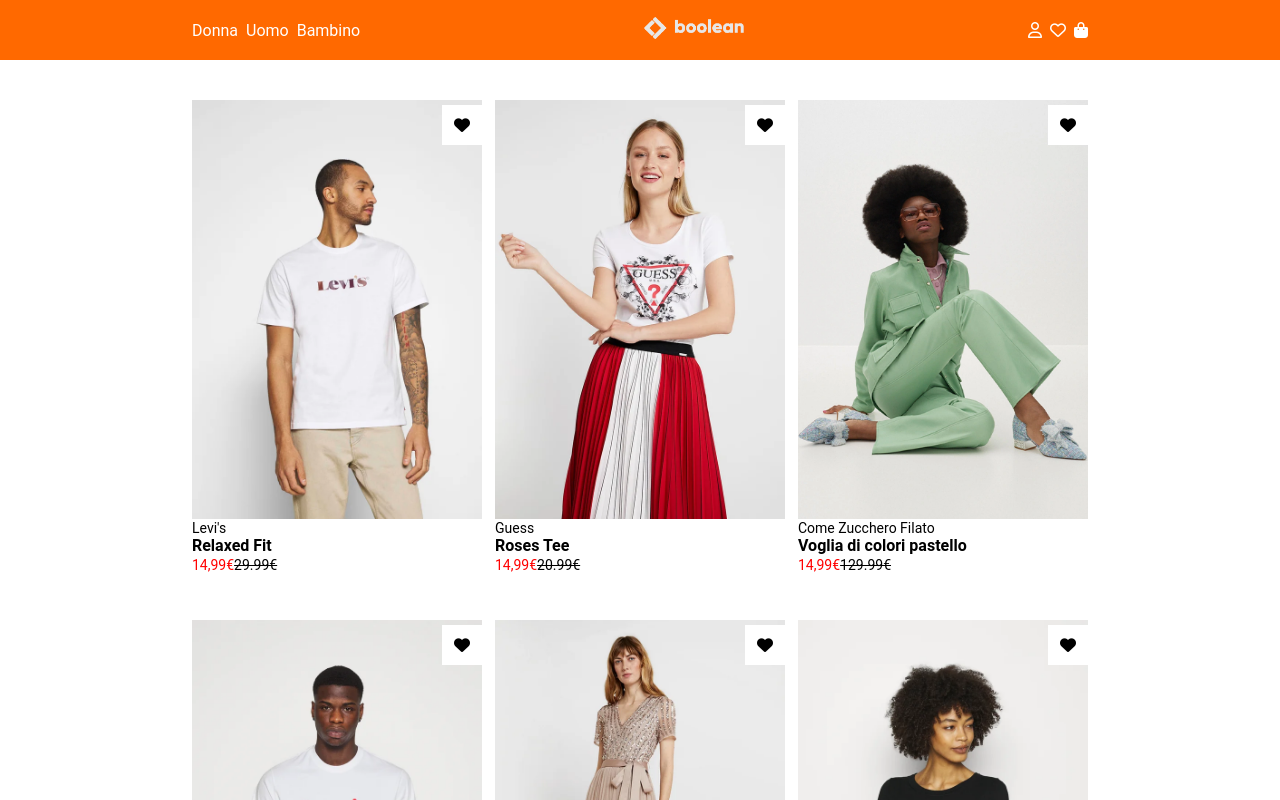
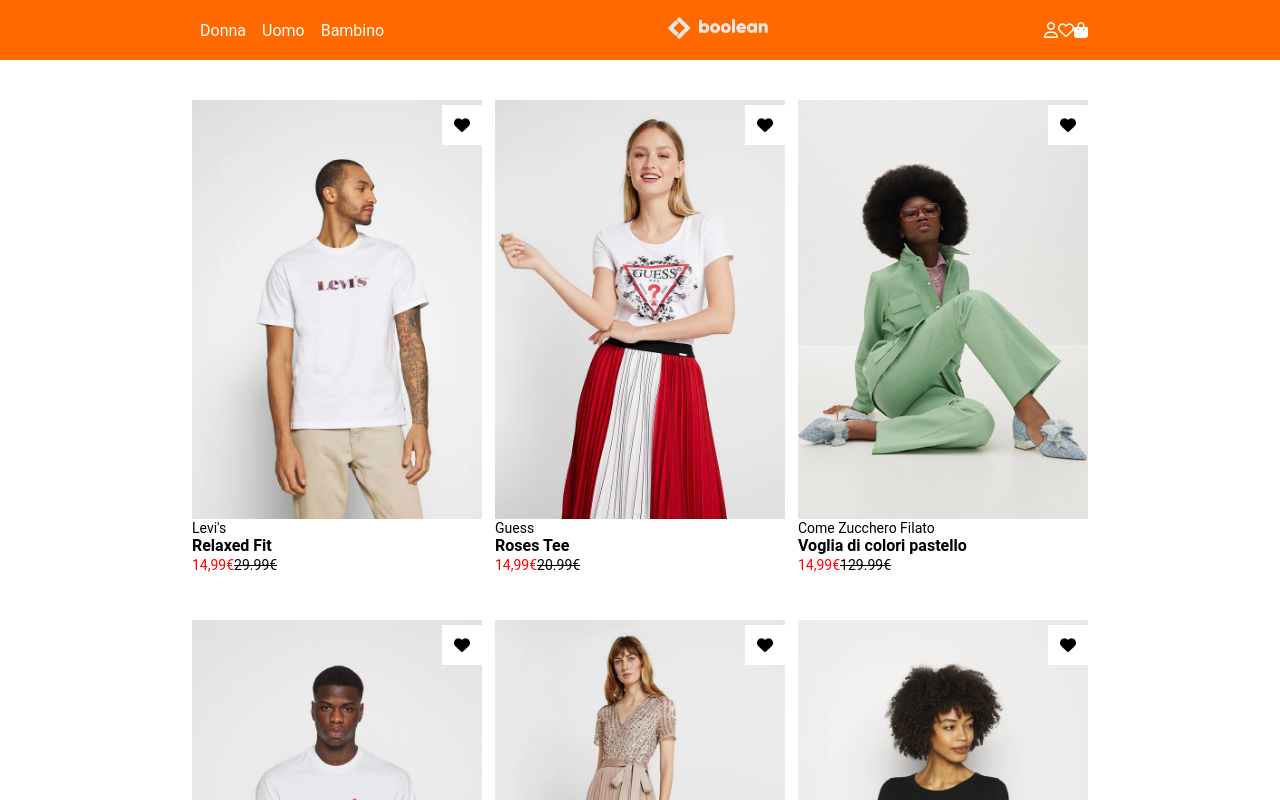
Before and after one commit to fraberret/vite-boolando, a Vue app: page / in a window 1280 px wide. Shown: the top 800 px of the page. Built offline with nearby package versions, Linux system fonts and the light colour scheme.

Commit message:
add hover on genders

```diff
--- a/src/assets/scss/partials/_utility.scss
+++ b/src/assets/scss/partials/_utility.scss
@@ -11,7 +11,6 @@
 
 ul {
     display: flex;
-    gap: 0.5rem;
     list-style: none;
 }
 
--- a/src/assets/scss/style.scss
+++ b/src/assets/scss/style.scss
@@ -11,6 +11,16 @@
     width: 100%;
     z-index: 1000;
 
+
+    .gender>ul>li :hover {
+        color: black;
+        background-color: rgba(211, 211, 211, 0.509)
+    }
+
+    .gender>ul>li>a {
+        padding: 0.5rem;
+        border-radius: 20%;
+    }
 
     .header_contenitor {
 
```
